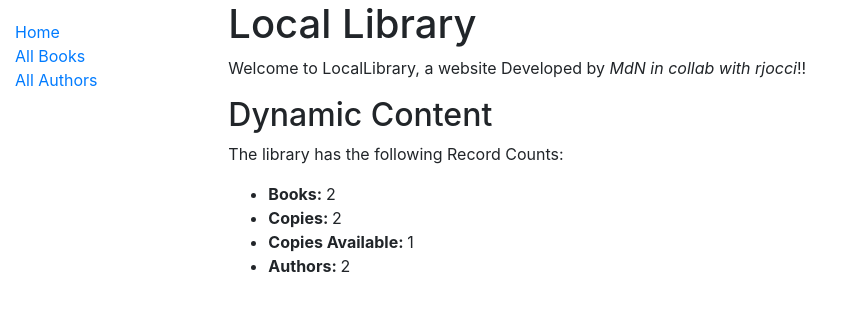
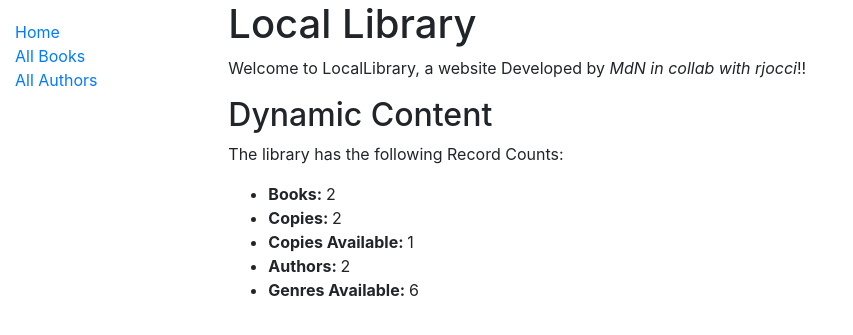
Before and after one commit to roccijocci/locallib, a Django app: page /catalog/ in a window 1280 px wide. Shown: the top 335 px of the page, without its empty margins (0-853 px from the left). Run offline with Django 3.2, Linux system fonts and the light colour scheme; data comes from the database, SQL or seed files in the repository; both versions use the stored data as it was after the commit; some libraries are stand-ins or nearby versions.

Commit message:
templates

```diff
--- a/catalog/static/css/main.css
+++ b/catalog/static/css/main.css
@@ -3,3 +3,7 @@
 	padding: 0;
 	list-style: none;
 }
+/* .body{
+	background-image: url('../img/space.jpg');
+	background-repeat: no-repeat;
+} */
--- a/catalog/templates/base_generic.html
+++ b/catalog/templates/base_generic.html
@@ -8,6 +8,7 @@
 	<link rel="stylesheet" href="https://stackpath.bootstrapcdn.com/bootstrap/4.1.3/css/bootstrap.min.css" integrity="sha384-MCw98/SFnGE8fJT3GXwEOngsV7Zt27NXFoaoApmYm81iuXoPkFOJwJ8ERdknLPMO" crossorigin="anonymous">
 	{% load static %}
 	<link rel="stylesheet" type="text/css" media="screen" href="{% static 'css/main.css' %} " />
+	<!-- <img src="{% static 'img/space.jpg' %}" alt="bckdrop"> -->
 	<script src="main.js"></script>
 </head>
 <body>
--- a/catalog/templates/index.html
+++ b/catalog/templates/index.html
@@ -1,5 +1,6 @@
 {% extends "base_generic.html" %}
 
+{% block title %} <title>Index |Local library </title>{% endblock %}
 {% block content %}
 	<h1>Local Library</h1>
 	<p>Welcome to LocalLibrary, a website Developed by <em>MdN in collab with rjocci</em>!!</p>
@@ -10,5 +11,7 @@
 		<li><strong>Copies: </strong>{{num_instances}}</li>
 		<li><strong>Copies Available: </strong>{{num_instances_available}}</li>
 		<li><strong>Authors: </strong>{{num_authors}} </li>
+		<li><strong>Genres Available: </strong>{{num_genres}}</li>
+		<!-- <li><strong>Authors with Name <em>James</em>: </strong>{{num_of_books_with_a}}</li> -->
 	</ul>
 {% endblock  %}
--- a/catalog/views.py
+++ b/catalog/views.py
@@ -14,11 +14,17 @@
 
 	num_authors = Author.objects.count()
 
+	num_genres = Genre.objects.all().count()
+
+	# num_of_books_with_a = Author.objects.filter(last_name__exact="James").count()
+
 	context = {
 		'num_books': num_books,
 		'num_instances': num_instances,
 		'num_instances_available': num_instances_available,
 		'num_authors': num_authors,
+		'num_genres': num_genres,
+		# 'num_of_books_with_a': num_of_books_with_a
 	}
 
 	return render(request,'index.html',context=context)
```
Also changed, not shown: catalog/static/img/space.jpg (added), db.sqlite3.
